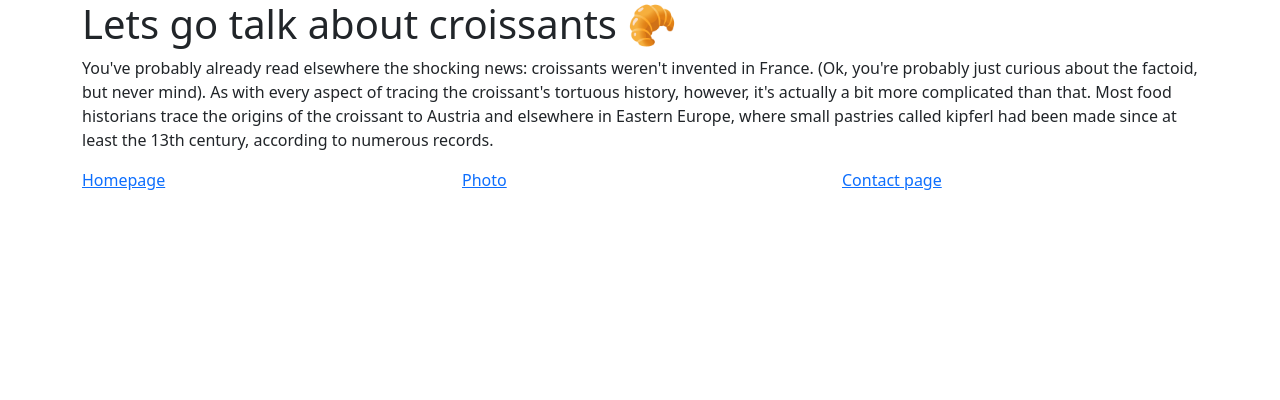
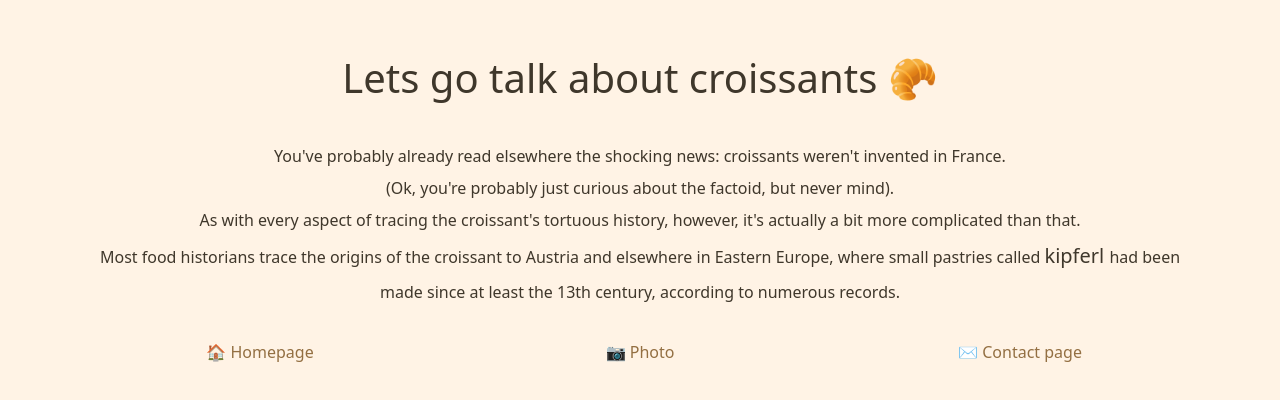
Before and after one commit to staikova-engineer/croissant, a plain HTML site: page index.html in a window 1280 px wide. Drawn offline with nearby package versions, Linux system fonts and the light colour scheme.

Commit message:
time for css

```diff
--- a/css/style.css
+++ b/css/style.css
@@ -0,0 +1,43 @@
+body {
+  background-color: #fff3e5;
+  text-align: center;
+  color: #3f372b;
+}
+
+img {
+  width: 50% !important;
+  margin: 0 auto;
+}
+
+h1,
+h2,
+h3,
+h4,
+h5 {
+  line-height: 1.5;
+}
+
+p {
+  line-height: 2;
+}
+
+span {
+  font-size: 20px;
+}
+a {
+  text-decoration: none;
+  color: #936f42;
+}
+
+a:hover {
+  color: #fff;
+  border: 1px solid #3f372b;
+  border-radius: 10px;
+  padding: 5px 10px;
+  background: #3f372b;
+}
+
+.mail-link {
+  color: #3f372b;
+  text-decoration: underline;
+}
--- a/index.html
+++ b/index.html
@@ -16,34 +16,38 @@
       integrity="sha384-MrcW6ZMFYlzcLA8Nl+NtUVF0sA7MsXsP1UyJoMp4YLEuNSfAP+JcXn/tWtIaxVXM"
       crossorigin="anonymous"
     ></script>
-    <title>Homepage</title>
+    <title>Croissant</title>
   </head>
   <body>
-    <div class="container">
-      <div class="row">
+    <div class="container my-5">
+      <div class="row my-4">
         <h1>Lets go talk about croissants 🥐</h1>
       </div>
-      <div class="row">
+      <div class="row my-3">
         <p>
           You've probably already read elsewhere the shocking news: croissants
-          weren't invented in France. (Ok, you're probably just curious about
-          the factoid, but never mind). As with every aspect of tracing the
-          croissant's tortuous history, however, it's actually a bit more
-          complicated than that. Most food historians trace the origins of the
-          croissant to Austria and elsewhere in Eastern Europe, where small
-          pastries called kipferl had been made since at least the 13th century,
+          weren't invented in France.
+          <br />
+          (Ok, you're probably just curious about the factoid, but never mind).
+          <br />
+          As with every aspect of tracing the croissant's tortuous history,
+          however, it's actually a bit more complicated than that.
+          <br />
+          Most food historians trace the origins of the croissant to Austria and
+          elsewhere in Eastern Europe, where small pastries called
+          <span> kipferl </span> had been made since at least the 13th century,
           according to numerous records.
         </p>
       </div>
-      <div class="row">
+      <div class="row my-3">
         <div class="col">
-          <a href="/index.html">Homepage</a>
+          <a href="/index.html">🏠 Homepage</a>
         </div>
         <div class="col">
-          <a href="/photo.html">Photo</a>
+          <a href="/photo.html">📷 Photo</a>
         </div>
         <div class="col">
-          <a href="/contact.html">Contact page</a>
+          <a href="/contact.html">✉️ Contact page</a>
         </div>
       </div>
     </div>
```
Also changed, not shown: contact.html (+13 -9 lines), photo.html (+16 -12 lines).
